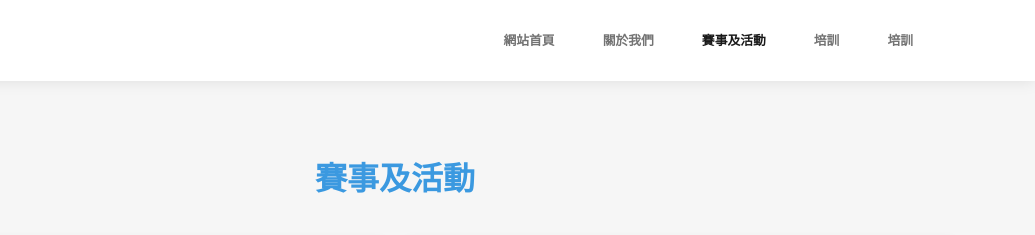
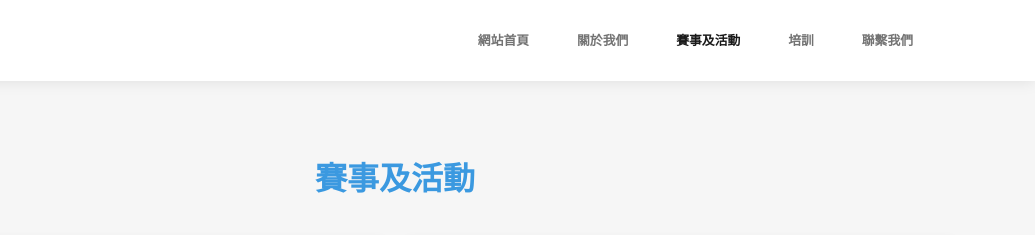
Before and after one commit to PomeloteaXYZ/pomeloteaxyz.github.io, a plain HTML site: page Competition.html in a window 1280 px wide. Shown: the top 235 px of the page, 245-1280 px from the left. Drawn offline with nearby package versions, Linux system fonts and the light colour scheme; some packages are replaced by stand-ins of ours; a script that the page names is missing.

Commit message:
（1）改错别字

```diff
--- a/Competition.html
+++ b/Competition.html
@@ -25,7 +25,7 @@
                     <li class="nav-item"><a class="nav-link" href="about-us.html">關於我們</a></li>
                     <li class="nav-item"><a class="nav-link active" href="Competition.html">賽事及活動</a></li>
                     <li class="nav-item"><a class="nav-link" href="download.html">培訓</a></li>
-                    <li class="nav-item"><a class="nav-link" href="contact-us.html">培訓</a></li>
+                    <li class="nav-item"><a class="nav-link" href="contact-us.html">聯繫我們</a></li>
                 </ul>
             </div>
         </div>
```
Also changed, not shown: about-us.html (+1 -1 lines), contact-us.html (+1 -1 lines), download.html (+1 -1 lines), index.html (+1 -1 lines), winnerlist.html (+1 -1 lines).
